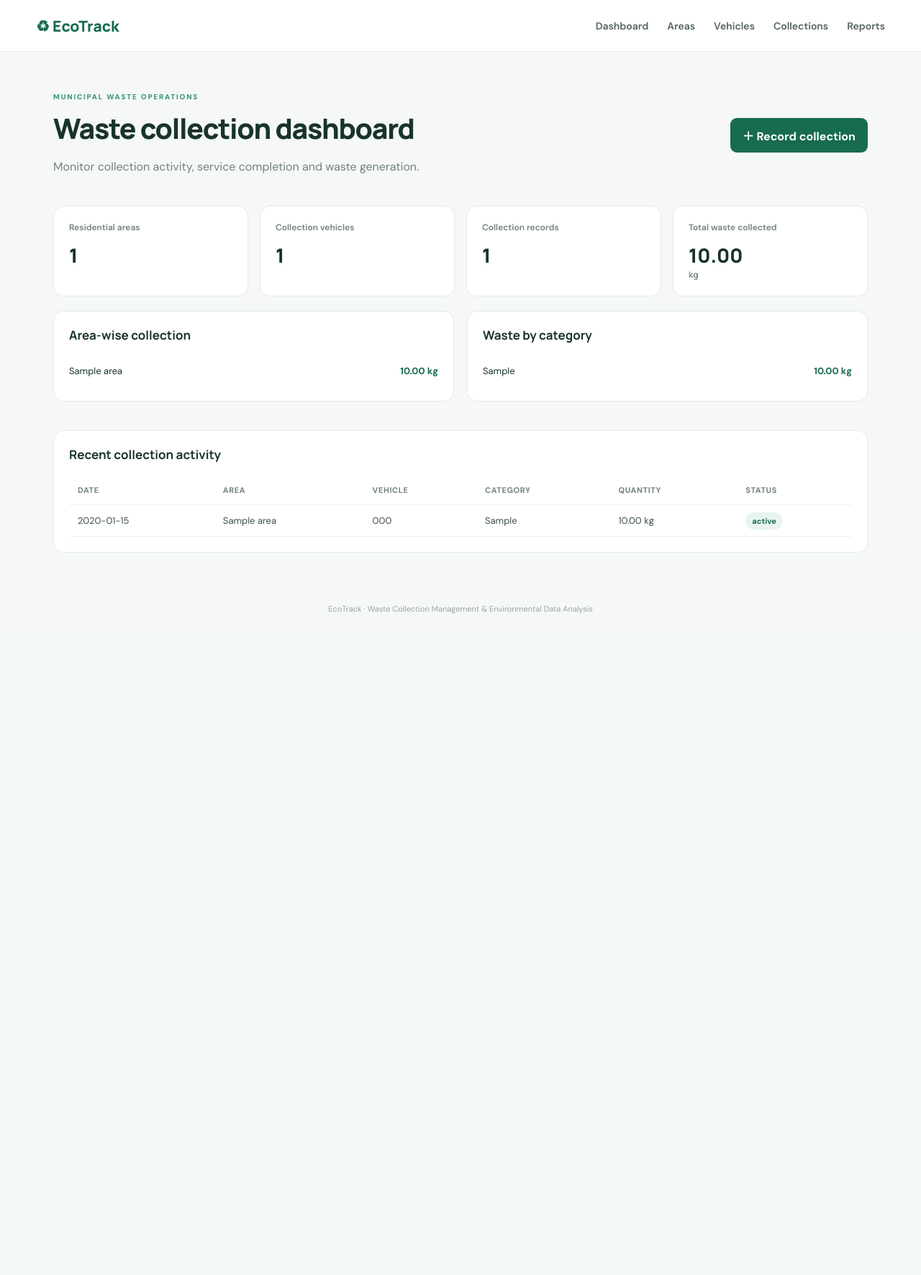
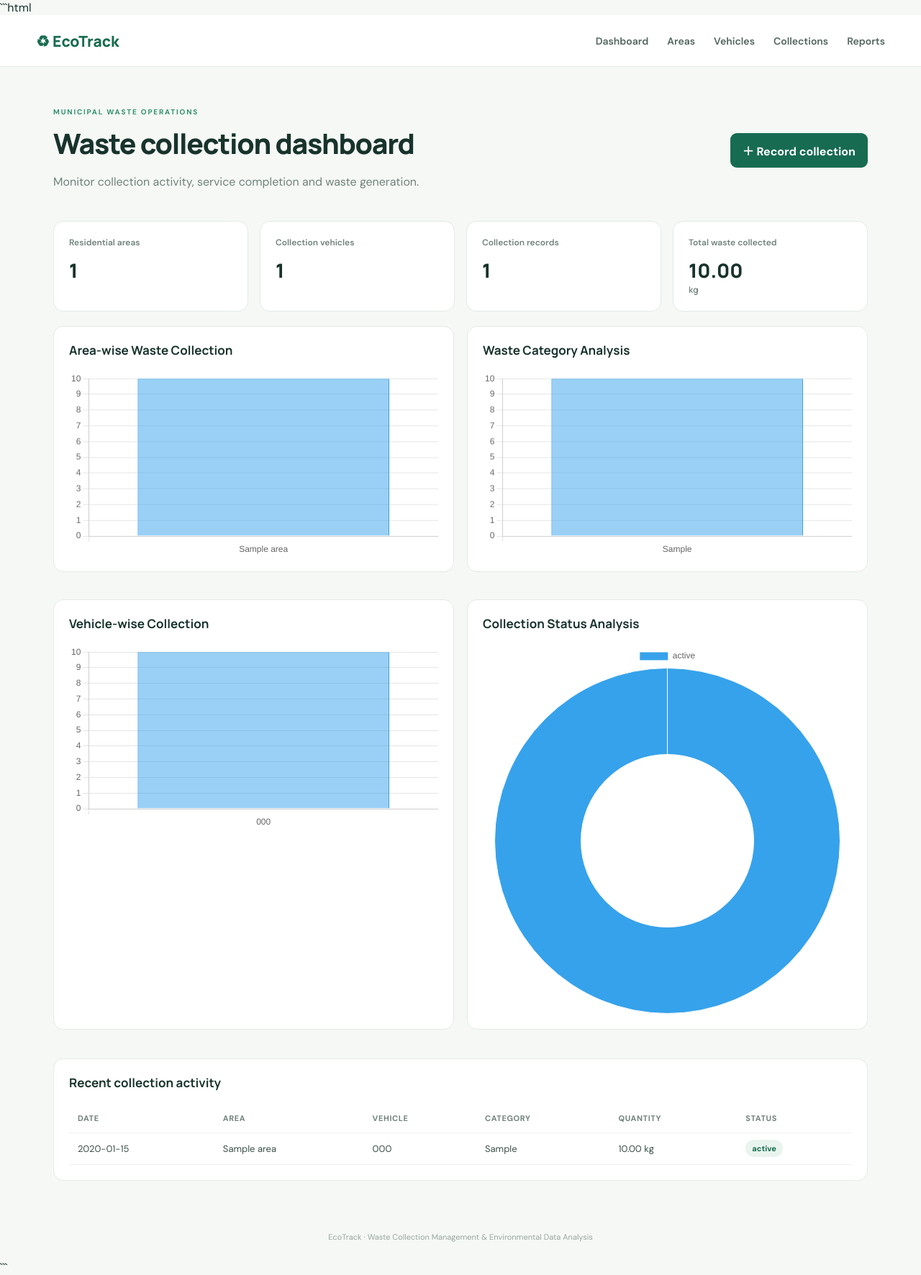
Before and after one commit to sujitharavichandran458-hub/Waste-Collection-Management, a Spring Boot app: page / in a window 1280 px wide. Shown: the whole page at 72% size. Before the commit the page ends 853 px from the top, so only its background shows below. Run offline with Spring Boot 4, Linux system fonts and the light colour scheme; empty tables hold one stand-in row (values such as "Sample post"); database files in the repository are not loaded.

Commit message:
Add dynamic dashboard charts

````diff
--- /dev/null
+++ b/waste-collection-management/src/main/java/edu/vcet/waste/controller/ChartController.java
@@ -0,0 +1,53 @@
+package edu.vcet.waste.controller;
+
+import edu.vcet.waste.repository.WasteCollectionRepository;
+import org.springframework.web.bind.annotation.*;
+
+import java.util.*;
+
+@RestController
+@RequestMapping("/api/charts")
+public class ChartController {
+
+    private final WasteCollectionRepository collections;
+
+    public ChartController(WasteCollectionRepository collections) {
+        this.collections = collections;
+    }
+
+    @GetMapping("/categories")
+    public Map<String, Object> categoryChart() {
+        return chartData(collections.categoryTotals());
+    }
+
+    @GetMapping("/areas")
+    public Map<String, Object> areaChart() {
+        return chartData(collections.areaTotals());
+    }
+
+    @GetMapping("/vehicles")
+    public Map<String, Object> vehicleChart() {
+        return chartData(collections.vehicleTotals());
+    }
+
+    @GetMapping("/statuses")
+    public Map<String, Object> statusChart() {
+        return chartData(collections.statusTotals());
+    }
+
+    private Map<String, Object> chartData(List<Object[]> rows) {
+        List<String> labels = new ArrayList<>();
+        List<Object> values = new ArrayList<>();
+
+        for (Object[] row : rows) {
+            labels.add(String.valueOf(row[0]));
+            values.add(row[1]);
+        }
+
+        Map<String, Object> result = new LinkedHashMap<>();
+        result.put("labels", labels);
+        result.put("values", values);
+
+        return result;
+    }
+}
--- a/waste-collection-management/src/main/resources/templates/index.html
+++ b/waste-collection-management/src/main/resources/templates/index.html
@@ -1,7 +1,242 @@
-<!doctype html><html xmlns:th="http://www.thymeleaf.org"><head><meta charset="utf-8"><meta name="viewport" content="width=device-width,initial-scale=1"><title>EcoTrack Dashboard</title><link rel="stylesheet" href="/style.css"></head><body>
-<div th:replace="fragments :: nav"></div><main><header><div><p class="eyebrow">MUNICIPAL WASTE OPERATIONS</p><h1>Waste collection dashboard</h1><p class="muted">Monitor collection activity, service completion and waste generation.</p></div><a class="button" href="/collections">＋ Record collection</a></header>
-<div class="cards"><article class="metric"><small>Residential areas</small><strong th:text="${areaCount}">0</strong></article><article class="metric"><small>Collection vehicles</small><strong th:text="${vehicleCount}">0</strong></article><article class="metric"><small>Collection records</small><strong th:text="${collectionCount}">0</strong></article><article class="metric"><small>Total waste collected</small><strong><span th:text="${#numbers.formatDecimal(totalKg,1,2)}">0</span> <small>kg</small></strong></article></div>
-<div class="grid"><section class="panel"><h2>Area-wise collection</h2><div th:if="${#lists.isEmpty(areaTotals)}" class="empty">No collection data yet.</div><div th:each="r : ${areaTotals}" class="barrow"><span th:text="${r[0]}">Area</span><b th:text="${#numbers.formatDecimal(r[1],1,2)} + ' kg'">0 kg</b></div></section>
-<section class="panel"><h2>Waste by category</h2><div th:if="${#lists.isEmpty(categoryTotals)}" class="empty">No collection data yet.</div><div th:each="r : ${categoryTotals}" class="barrow"><span th:text="${r[0]}">Category</span><b th:text="${#numbers.formatDecimal(r[1],1,2)} + ' kg'">0 kg</b></div></section></div>
-<section class="panel"><h2>Recent collection activity</h2><div class="tablewrap"><table><thead><tr><th>Date</th><th>Area</th><th>Vehicle</th><th>Category</th><th>Quantity</th><th>Status</th></tr></thead><tbody><tr th:each="w,stat : ${recent}" th:if="${stat.index < 8}"><td th:text="${w.collectionDate}"></td><td th:text="${w.area.areaName}"></td><td th:text="${w.vehicle.registrationNumber}"></td><td th:text="${w.wasteCategory}"></td><td th:text="${w.quantityKg} + ' kg'"></td><td><span class="pill" th:text="${w.status}"></span></td></tr><tr th:if="${#lists.isEmpty(recent)}"><td colspan="6" class="empty">No records. Add your first collection activity.</td></tr></tbody></table></div></section>
-</main><footer>EcoTrack · Waste Collection Management & Environmental Data Analysis</footer></body></html>
+```html
+<!doctype html>
+<html xmlns:th="http://www.thymeleaf.org">
+
+<head>
+    <meta charset="utf-8">
+    <meta name="viewport" content="width=device-width, initial-scale=1">
+
+    <title>EcoTrack Dashboard</title>
+
+    <link rel="stylesheet" href="/style.css">
+
+    <script src="https://cdn.jsdelivr.net/npm/chart.js"></script>
+</head>
+
+<body>
+
+<div th:replace="fragments :: nav"></div>
+
+<main>
+
+    <header>
+        <div>
+            <p class="eyebrow">MUNICIPAL WASTE OPERATIONS</p>
+            <h1>Waste collection dashboard</h1>
+            <p class="muted">
+                Monitor collection activity, service completion and waste generation.
+            </p>
+        </div>
+
+        <a class="button" href="/collections">＋ Record collection</a>
+    </header>
+
+    <!-- DASHBOARD CARDS -->
+
+    <div class="cards">
+
+        <article class="metric">
+            <small>Residential areas</small>
+            <strong th:text="${areaCount}">0</strong>
+        </article>
+
+        <article class="metric">
+            <small>Collection vehicles</small>
+            <strong th:text="${vehicleCount}">0</strong>
+        </article>
+
+        <article class="metric">
+            <small>Collection records</small>
+            <strong th:text="${collectionCount}">0</strong>
+        </article>
+
+        <article class="metric">
+            <small>Total waste collected</small>
+            <strong>
+                <span th:text="${#numbers.formatDecimal(totalKg,1,2)}">0</span>
+                <small>kg</small>
+            </strong>
+        </article>
+
+    </div>
+
+    <!-- DYNAMIC CHARTS -->
+
+    <div class="grid">
+
+        <section class="panel">
+            <h2>Area-wise Waste Collection</h2>
+            <canvas id="areaChart"></canvas>
+        </section>
+
+        <section class="panel">
+            <h2>Waste Category Analysis</h2>
+            <canvas id="categoryChart"></canvas>
+        </section>
+
+        <section class="panel">
+            <h2>Vehicle-wise Collection</h2>
+            <canvas id="vehicleChart"></canvas>
+        </section>
+
+        <section class="panel">
+            <h2>Collection Status Analysis</h2>
+            <canvas id="statusChart"></canvas>
+        </section>
+
+    </div>
+
+    <!-- RECENT COLLECTION ACTIVITY -->
+
+    <section class="panel">
+
+        <h2>Recent collection activity</h2>
+
+        <div class="tablewrap">
+
+            <table>
+
+                <thead>
+                    <tr>
+                        <th>Date</th>
+                        <th>Area</th>
+                        <th>Vehicle</th>
+                        <th>Category</th>
+                        <th>Quantity</th>
+                        <th>Status</th>
+                    </tr>
+                </thead>
+
+                <tbody>
+
+                    <tr th:each="w,stat : ${recent}" th:if="${stat.index < 8}">
+
+                        <td th:text="${w.collectionDate}"></td>
+
+                        <td th:text="${w.area.areaName}"></td>
+
+                        <td th:text="${w.vehicle.registrationNumber}"></td>
+
+                        <td th:text="${w.wasteCategory}"></td>
+
+                        <td th:text="${w.quantityKg} + ' kg'"></td>
+
+                        <td>
+                            <span class="pill" th:text="${w.status}"></span>
+                        </td>
+
+                    </tr>
+
+                    <tr th:if="${#lists.isEmpty(recent)}">
+                        <td colspan="6" class="empty">
+                            No records. Add your first collection activity.
+                        </td>
+                    </tr>
+
+                </tbody>
+
+            </table>
+
+        </div>
+
+    </section>
+
+</main>
+
+<footer>
+    EcoTrack · Waste Collection Management & Environmental Data Analysis
+</footer>
+
+<!-- CHART SCRIPT -->
+
+<script>
+
+    const charts = {};
+
+    async function loadChart(endpoint, canvasId, label, type) {
+
+        try {
+
+            const response = await fetch('/api/charts/' + endpoint);
+
+            if (!response.ok) {
+                throw new Error('Unable to load chart data');
+            }
+
+            const data = await response.json();
+
+            const canvas = document.getElementById(canvasId);
+
+            if (charts[canvasId]) {
+
+                charts[canvasId].data.labels = data.labels;
+                charts[canvasId].data.datasets[0].data = data.values;
+
+                charts[canvasId].update();
+
+            } else {
+
+                charts[canvasId] = new Chart(canvas, {
+
+                    type: type,
+
+                    data: {
+                        labels: data.labels,
+
+                        datasets: [{
+                            label: label,
+                            data: data.values,
+                            borderWidth: 1
+                        }]
+                    },
+
+                    options: {
+                        responsive: true,
+                        maintainAspectRatio: true,
+
+                        plugins: {
+                            legend: {
+                                display: type === 'doughnut'
+                            }
+                        }
+                    }
+
+                });
+
+            }
+
+        } catch (error) {
+
+            console.error('Chart loading error:', endpoint, error);
+
+        }
+
+    }
+
+    async function refreshDashboardCharts() {
+
+        await Promise.all([
+
+            loadChart('areas', 'areaChart', 'Waste Quantity (kg)', 'bar'),
+
+            loadChart('categories', 'categoryChart', 'Waste Quantity (kg)', 'bar'),
+
+            loadChart('vehicles', 'vehicleChart', 'Waste Quantity (kg)', 'bar'),
+
+            loadChart('statuses', 'statusChart', 'Collection Records', 'doughnut')
+
+        ]);
+
+    }
+
+    // Initial chart loading
+    refreshDashboardCharts();
+
+    // Automatically refresh charts every 5 seconds
+    setInterval(refreshDashboardCharts, 5000);
+
+</script>
+
+</body>
+</html>
+```
````
